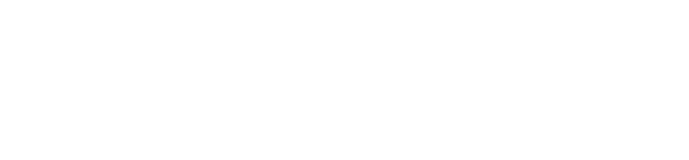
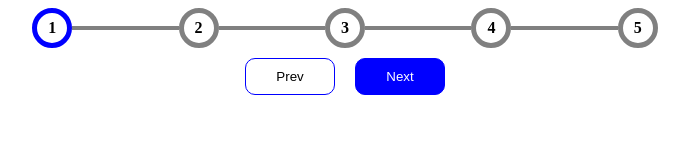
Before and after one commit to acciojob/progress-bar-PraveenTiwari08, a website: page main.html in a window 1280 px wide. Shown: the whole page, without its empty margins (295-984 px from the left). Drawn offline with Linux system fonts and the light colour scheme.

Commit message:
created a submission

```diff
--- a/main.html
+++ b/main.html
@@ -8,6 +8,21 @@
 
 <body>
 	<!-- the entire body must be written by student -->
+	<div class="progress-bar">
+		<div class="circle active">1</div>
+		<div class="line"></div>
+		<div class="circle">2</div>
+		<div class="line"></div>
+		<div class="circle">3</div>
+		<div class="line"></div>
+		<div class="circle">4</div>
+		<div class="line"></div>
+		<div class="circle">5</div>
+	</div>
+	<div class="btn">
+		<button id="prev" class="btn-primary" disabled onclick="previous()">Prev</button>
+		<button id="next" class="btn-primary" onclick="next()">Next</button>
+	</div>
     <script type="text/javascript" src="./script.js">
 </script>
 
--- a/script.js
+++ b/script.js
@@ -1 +1,33 @@
 //your JS code here. If required.
+const circles = document.querySelectorAll(".circle");
+const lines = document.querySelectorAll(".line");
+const nextbutton = document.querySelector("#next");
+const previousbutton = document.querySelector("#prev");
+
+let currentActive = 1;
+
+function previous() {
+	currentActive--;
+	if(currentActive < 1){
+		currentActive = 1;
+	}
+	ui_Update();
+}
+
+function next() {
+	currentActive++;
+	if(currentActive > circles.length){
+		currentActive = circles.length;
+	}
+	ui_Update();
+}
+
+function ui_Update() {
+	circles.forEach((circle,index)=>{
+		if(index < currentActive){
+			circle.classList.add("active");
+		}else{
+			circle.classList.remove("active");
+		}
+	})
+}
--- a/styles.css
+++ b/styles.css
@@ -1 +1,58 @@
 /*  your css code here. If applicable */
+.progress-bar{
+	display:flex;
+	justify-content:center;
+	align-items:center;
+	gap:20px;
+}
+.circle{
+	border-radius:50%;
+	border:5px solid grey;
+	width:30px;
+	height:30px;
+	display:flex;
+	justify-content:center;
+	align-items:center;
+	font-size:16px;
+	font-weight:bold;
+}
+
+.btn{
+	display:flex;
+	justify-content:center;
+	margin:10px;
+	gap:20px;
+}
+
+.active{
+	border-color:blue;
+}
+
+.line{
+	height:4px;
+	background:grey;
+	flex:.1;
+	margin:-20px;
+}
+
+.line .active{
+	background:blue;
+}
+
+.btn-primary{
+	padding:10px;
+	width:90px;
+	background-color:blue;
+	color:white;
+	border:1px solid blue;
+	border-radius:10px;
+}
+
+button:disabled{
+	background-color:white;
+	color:black;
+}
+
+.btn-primary:hover{
+	cursor:pointer;
+}
```
